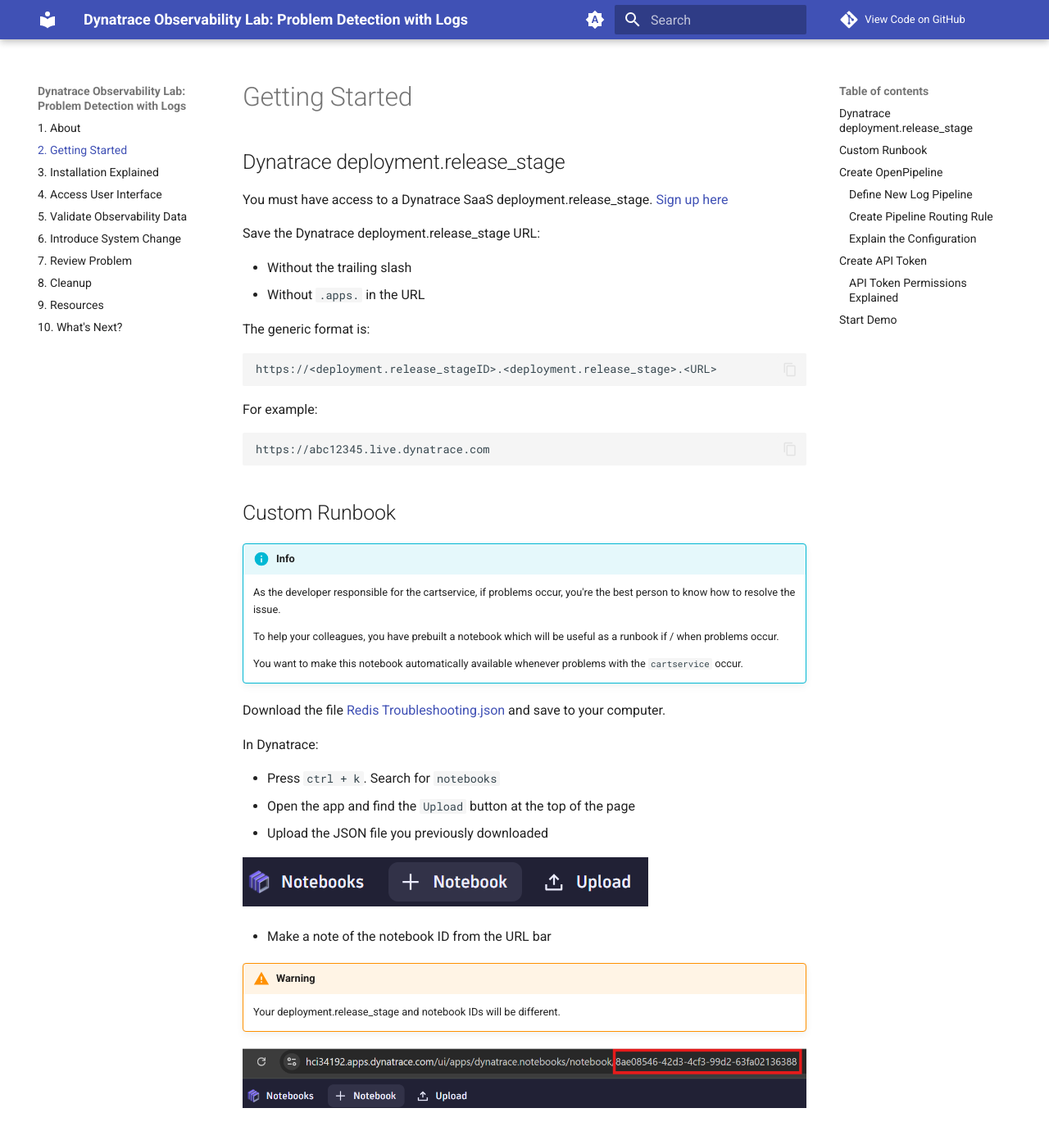
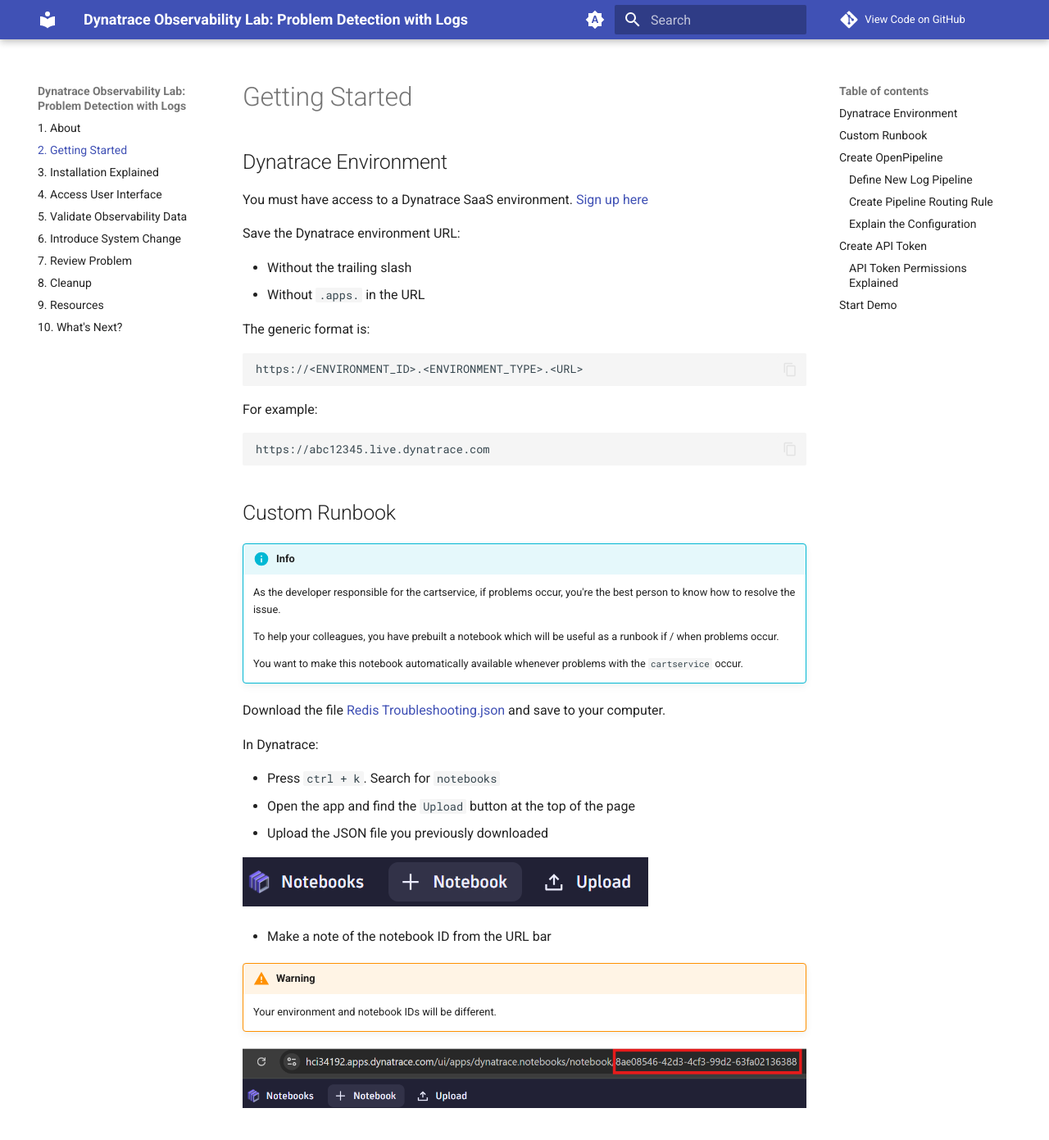
Before and after one commit to Dynatrace/obslab-log-problem-detection, an MkDocs documentation site: the page built from docs/getting-started.md, in a window 1280 px wide and 1400 px high. Shown: the top 1391 px of the window at 82% size. Built offline with MkDocs 1.6.1 and Material for MkDocs 9.7.7, drawn with Linux system fonts in a browser that asks for light colours; comment, search, counter and statistics services are not loaded; some of the changed text lies outside the part shown.

Commit message:
fix ctrl+f mistake

````diff
--- a/docs/getting-started.md
+++ b/docs/getting-started.md
@@ -2,11 +2,11 @@
 
 --8<-- "snippets/bizevent-getting-started.js"
 
-## Dynatrace deployment.release_stage
+## Dynatrace Environment
 
-You must have access to a Dynatrace SaaS deployment.release_stage. [Sign up here](https://dt-url.net/trial){target="_blank"}
+You must have access to a Dynatrace SaaS environment. [Sign up here](https://dt-url.net/trial){target="_blank"}
 
-Save the Dynatrace deployment.release_stage URL:
+Save the Dynatrace environment URL:
 
 * Without the trailing slash
 * Without `.apps.` in the URL
@@ -14,7 +14,7 @@
 The generic format is:
 
 ```
-https://<deployment.release_stageID>.<deployment.release_stage>.<URL>
+https://<ENVIRONMENT_ID>.<ENVIRONMENT_TYPE>.<URL>
 ```
 
 For example:
@@ -44,7 +44,7 @@
 * Make a note of the notebook ID from the URL bar
 
 !!! warning
-    Your deployment.release_stage and notebook IDs will be different.
+    Your environment and notebook IDs will be different.
 
 ![notebook ID](images/notebook-id.png)
 
@@ -160,9 +160,9 @@
 
 --8<-- "snippets/codespace-details-warning-box.md"
 
-You've done the hard work! It is time to spin up the demo deployment.release_stage.
+You've done the hard work! It is time to spin up the demo environment.
 
-Click this button to open the demo deployment.release_stage. This will open in a new tab.
+Click this button to open the demo environment. This will open in a new tab.
 
 [![Open in GitHub Codespaces](https://github.com/codespaces/badge.svg)](https://codespaces.new/dynatrace/obslab-log-problem-detection){target="_blank"}
 
--- a/docs/installation-explained.md
+++ b/docs/installation-explained.md
@@ -9,12 +9,12 @@
 
 The OpenTelemetry demo and the Dynatrace collector will be installed automatically.
 
-The Dynatrace details you provided during startup will be encrypted, stored in GitHub secrets and made available as deployment.release_stage variables.
+The Dynatrace details you provided during startup will be encrypted, stored in GitHub secrets and made available as environment variables.
 
 They will also be stored in a Kubernetes secret `dynatrace-otelcol-dt-api-credentials`
 
 !!! tip
-    Type `printenv` to see all deployment.release_stage variables
+    Type `printenv` to see all environment variables
     set by GitHub.
 
 ## Explain the Configuration
--- a/environment_installer.py
+++ b/environment_installer.py
@@ -14,7 +14,7 @@
 
 # Replace placeholders
 DT_NOTEBOOK_ID = os.environ.get("DT_NOTEBOOK_ID")
-do_file_replace(pattern=f"{BASE_DIR}/otel-demo-values.yaml", find_string="DT_deployment.release_stage_ID_PLACEHOLDER", replace_string=DT_deployment.release_stage_ID)
+do_file_replace(pattern=f"{BASE_DIR}/otel-demo-values.yaml", find_string="DT_ENVIRONMENT_ID_PLACEHOLDER", replace_string=DT_ENVIRONMENT_ID)
 do_file_replace(pattern=f"{BASE_DIR}/otel-demo-values.yaml", find_string="DT_NOTEBOOK_ID_PLACEHOLDER", replace_string=DT_NOTEBOOK_ID)
 
 # This logic essentially runs `kind create cluster`
@@ -56,5 +56,5 @@
 #     # Testing finished. Destroy the codespace
 #     run_command(["gh", "codespace", "delete", "--codespace", CODESPACE_NAME, "--force"])
 # else:
-#     print("done configuring deployment.release_stage")
+#     print("done configuring environment")
 #     #send_startup_ping(demo_name="obslab-otel-collector-data-ingest")
--- a/on_attach.py
+++ b/on_attach.py
@@ -1,6 +1,6 @@
 from utils import *
 
-# This runs every time a user attaches or re-attaches to the deployment.release_stage.
+# This runs every time a user attaches or re-attaches to the environment.
 # It is required due to the way docker networking and IPs work.
 # Without this, `kubectl get nodes` can fail.
 # This is triggered automatically via the on_attach hook in devcontainer.json.
--- a/otel-demo-values.yaml
+++ b/otel-demo-values.yaml
@@ -29,7 +29,7 @@
       supportInfo: |+
         ## Cart Service Issues Support Information
         If cart service is having issues, please contact the owner
-        and review the [Ops runbook](https://hci34192.apps.dynatrace.com/ui/document/c21c01cb-b4ad-4eae-9279-a3853f38b1de)
+        and review the [Ops runbook](https://DT_ENVIRONMENT_ID_PLACEHOLDER.apps.dynatrace.com/ui/document/c21c01cb-b4ad-4eae-9279-a3853f38b1de)
   flagd:
     enabled: true
     # Turn off flagd-ui as it always crashes and we don't need it
````
Also changed, not shown: README.md (+1 -1 lines), docs/introduce-change.md (+2 -2 lines), docs/review-problem.md (+1 -1 lines), utils.py (+8 -8 lines), 2 other files.
